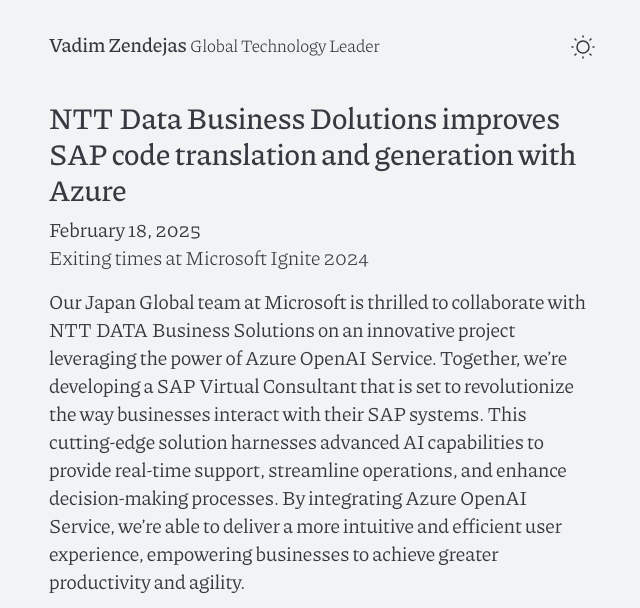
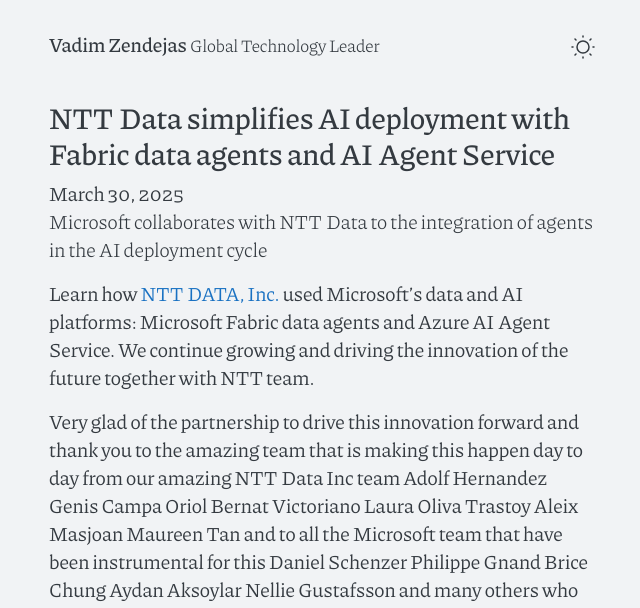
Before and after one commit to vadimzendejas/vadimzendejas.github.io, a Jekyll site: the page built from posts.md, in a window 1280 px wide, cut to the strip 0-608 px from the top of the page. Shown: the whole strip, without its empty margins (318-958 px from the left). Built offline with Jekyll 4.4.1, drawn with Linux system fonts in a browser that asks for light colours; the list of posts is cut into pages by our own code; some of the changed text lies outside the part shown.

Commit message:
Added NTT data AI deployment and youtube plugin

```diff
--- /dev/null
+++ b/_plugins/youtube.rb
@@ -0,0 +1,21 @@
+# With this plugin you can embed a youtube video using a simple Liquid tag, ie: {% youtube zlLElqiXS74 %}.
+# Written by Andrea Margiovanni (https://www.margiovanni.com), hosted on Github:
+# https://github.com/stramargio/jekyll-youtube-embed
+
+module Jekyll
+  class Youtube < Liquid::Tag
+    @@width = 500
+    @@height = 281
+
+    def initialize(name, id, tokens)
+      super
+      @id = id
+    end
+
+    def render(context)
+      %(<div class="videoWrapper"><iframe width="560" height="315" src="https://www.youtube.com/embed/#{@id}" frameborder="0" allowfullscreen></iframe></div>)
+    end
+  end
+end
+
+Liquid::Template.register_tag('youtube', Jekyll::Youtube)
--- a/_posts/2025-02-18-NTT-Data-Improves-SAP-code-translation-and-generation.md
+++ b/_posts/2025-02-18-NTT-Data-Improves-SAP-code-translation-and-generation.md
@@ -1,6 +1,6 @@
 ---
 layout: post
-title: NTT Data Business Dolutions improves SAP code translation and generation with Azure
+title: NTT Data Business Solutions improves SAP code translation and generation with Azure
 lead: Exiting times at Microsoft Ignite 2024
 tags: innovation ai sap azure ntt microsoft coding appinnovation
 ---
--- /dev/null
+++ b/_posts/2025-03-30-NTT-Data-simplifies-AI-deployment.md
@@ -0,0 +1,12 @@
+---
+layout: post
+title: NTT Data simplifies AI deployment with Fabric data agents and AI Agent Service
+lead: Microsoft collaborates with NTT Data to the integration of agents in the AI deployment cycle
+tags: innovation aiagents ntt microsoft ai fabric azure
+---
+
+Learn how [NTT DATA, Inc.](https://www.linkedin.com/company/ntt-data-inc/) used Microsoft’s data and AI platforms: Microsoft Fabric data agents and Azure AI Agent Service. We continue growing and driving the innovation of the future together with NTT team.
+
+Very glad of the partnership to drive this innovation forward and thank you to the amazing team that is making this happen day to day from our amazing NTT Data Inc team Adolf Hernandez Genis Campa Oriol Bernat Victoriano Laura Oliva Trastoy Aleix Masjoan Maureen Tan and to all the Microsoft team that have been instrumental for this Daniel Schenzer Philippe Gnand Brice Chung Aydan Aksoylar Nellie Gustafsson and many others who helped in the journey.
+
+{% youtube pKrWV0s1acY %}
--- a/assets/css/syntax.css
+++ b/assets/css/syntax.css
@@ -278,3 +278,18 @@
 .highlight {
   background-color: #f8f8f8;
 }
+
+/* Youtube responsive video container */
+.videoWrapper {
+  position: relative;
+  padding-bottom: 56.25%; /* 16:9 */
+  padding-top: 25px;
+  height: 0;
+}
+.videoWrapper iframe {
+  position: absolute;
+  top: 0;
+  left: 0;
+  width: 100%;
+  height: 100%;
+}
```
